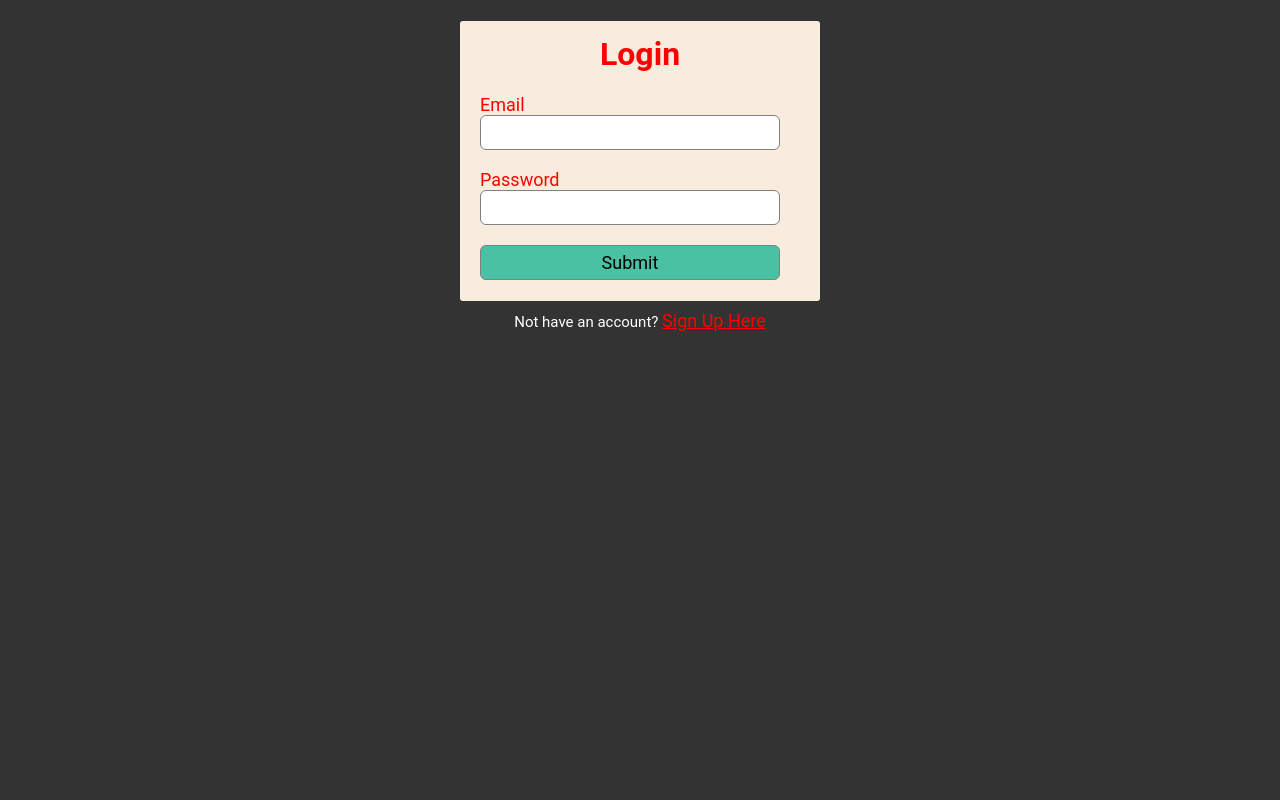
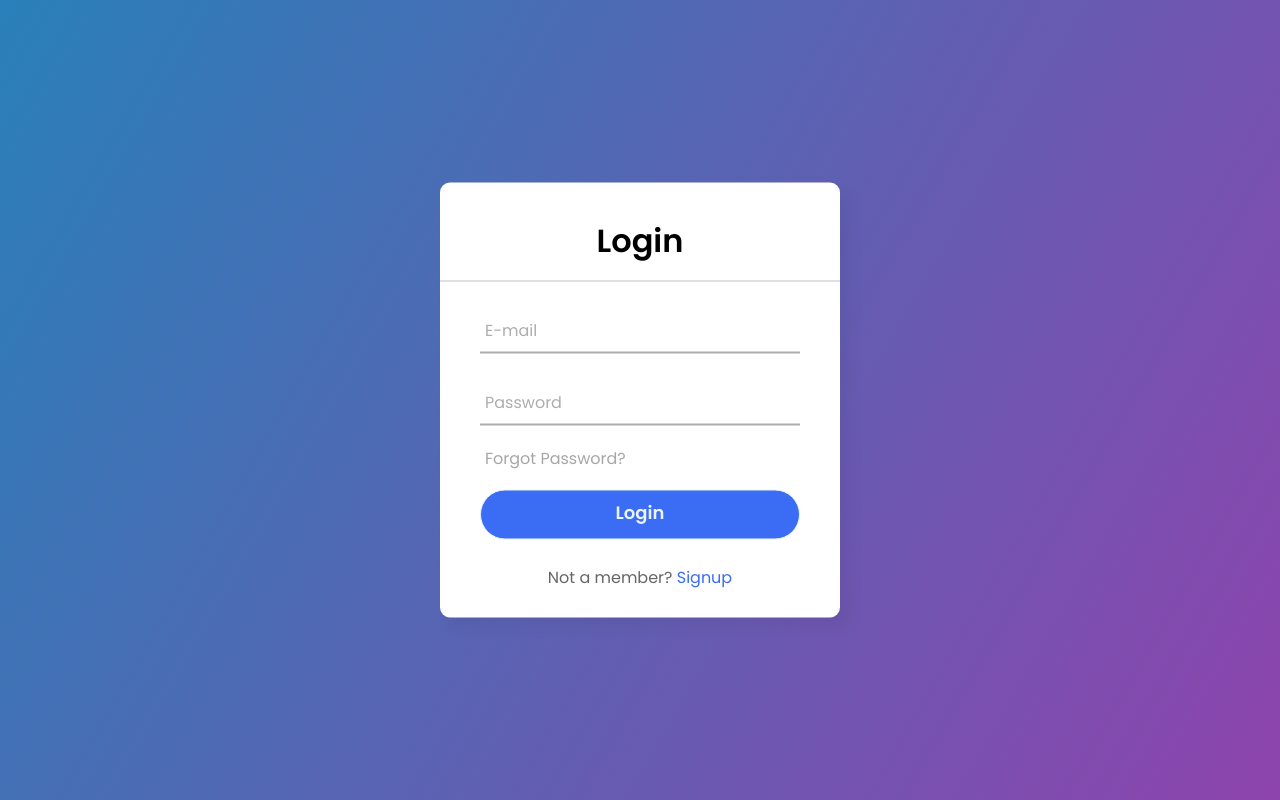
Before and after one commit to omarragab50/Motor_Gate_2, a PHP site: page /login.html in a window 1280 px wide. Run offline with PHP 8.4, Linux system fonts and the light colour scheme.

Commit message:
modify a signup lognin and scrool botun

```diff
--- /dev/null
+++ b/css/logn.css
@@ -0,0 +1,113 @@
+@import url('https://fonts.googleapis.com/css2?family=Noto+Sans:wght@700&family=Poppins:wght@400;500;600&display=swap');
+*{
+  margin: 0;
+  padding: 0;
+  box-sizing: border-box;
+  font-family: "Poppins", sans-serif;
+}
+body{
+  margin: 0;
+  padding: 0;
+  background: linear-gradient(120deg,#2980b9, #8e44ad);
+  height: 100vh;
+  overflow: hidden;
+}
+.center{
+  position: absolute;
+  top: 50%;
+  left: 50%;
+  transform: translate(-50%, -50%);
+  width: 400px;
+  background: white;
+  border-radius: 10px;
+  box-shadow: 10px 10px 15px rgba(0,0,0,0.05);
+}
+.center h1{
+  text-align: center;
+  padding: 20px 0;
+  border-bottom: 1px solid silver;
+}
+.center form{
+  padding: 0 40px;
+  box-sizing: border-box;
+}
+form .txt_field{
+  position: relative;
+  border-bottom: 2px solid #adadad;
+  margin: 30px 0;
+}
+.txt_field input{
+  width: 100%;
+  padding: 0 5px;
+  height: 40px;
+  font-size: 16px;
+  border: none;
+  background: none;
+  outline: none;
+}
+.txt_field label{
+  position: absolute;
+  top: 50%;
+  left: 5px;
+  color: #adadad;
+  transform: translateY(-50%);
+  font-size: 16px;
+  pointer-events: none;
+  transition: .5s;
+}
+.txt_field span::before{
+  content: '';
+  position: absolute;
+  top: 40px;
+  left: 0;
+  width: 0%;
+  height: 2px;
+  background: #3a6cf4;
+  transition: .5s;
+}
+.txt_field input:focus ~ label,
+.txt_field input:valid ~ label{
+  top: -5px;
+  color: #3a6cf4;
+}
+.txt_field input:focus ~ span::before,
+.txt_field input:valid ~ span::before{
+  width: 100%;
+}
+.pass{
+  margin: -5px 0 20px 5px;
+  color: #a6a6a6;
+  cursor: pointer;
+}
+.pass:hover{
+  text-decoration: underline;
+}
+input[type="submit"]{
+  width: 100%;
+  height: 50px;
+  border: 1px solid;
+  background: #3a6cf4;
+  border-radius: 25px;
+  font-size: 18px;
+  color: #e9f4fb;
+  font-weight: 700;
+  cursor: pointer;
+  outline: none;
+}
+input[type="submit"]:hover{
+  border-color: #3a6cf4;
+  transition: .5s;
+}
+.signup_link{
+  margin: 30px 0;
+  text-align: center;
+  font-size: 16px;
+  color: #666666;
+}
+.signup_link a{
+  color: #3a6cf4;
+  text-decoration: none;
+}
+.signup_link a:hover{
+  text-decoration: underline;
+}
--- a/css/main.css
+++ b/css/main.css
@@ -574,7 +574,7 @@ color: #601cfc;
 }
 /* End Contact */
 /* Start sign Up */
-body {
+/* body {
    background-color: #333;
    font-family: 'Roboto', sans-serif;
 }
@@ -638,10 +638,10 @@ input[type="submit"]:active {
 .para-2 a {
    color: red;
    font-size: 18px;
-}
+} */
 /* End sign Up  */
 /* Start login */
-.login-box {
+/* .login-box {
    width: 360px;
    height: 280px;
    margin: auto;
@@ -682,7 +682,7 @@ input[type="submit"]:active {
    color: #49c1a2;
    font-size: 18px;
    color: red;
-}
+} */
 /* End login */
 /* Start Footer */
 .footer {
@@ -732,3 +732,21 @@ input[type="submit"]:active {
    color: red;
 }
 /* End Footer */
+/* buttom up */
+.up {
+   position: fixed;
+   bottom: 30px;
+   right: -50px;
+   background-color: #ff5722;
+   color: white;
+   font-weight: bold;
+   font-size: 30px;
+   padding: 5px;
+   border-radius: 4px;
+   font-family: Arial, Tahoma;
+   cursor: pointer;
+   transition: 0.2s;
+}
+.up.show {
+   right: 10px;
+}
--- a/index.html
+++ b/index.html
@@ -25,7 +25,7 @@
         <ul>
           <li><a href="#" class="active">Home</a></li>
           <li>
-            <a href="C:\Users\USER\motor_2\Motor_Gate_2\sale.html">Sale</a>
+            <a href="C:\Users\USER\motor_2\Motor_Gate_2\sale.html">Add Car</a>
             <!-- <div class="dropdown">
               <ul>
                   <li><a href="#">New</a></li>
@@ -46,7 +46,7 @@
           <li><a href="#About">For Rent</a></li>
           <li><a href="#Pricing">Car News</a></li>
           <li><a href="#Contact">Contact</a></li>
-          <li><a href="C:\Motor Gate\signup.html">Sign Up</a></li>
+          <li><a href="C:\Users\USER\motor_2\Motor_Gate_2\signup.html">Sign Up</a></li>
         </ul>
         <!--  -->
         <img src="images/user.png" class="user-pic" onclick="toggleMenu()" >
@@ -290,6 +290,8 @@
     </div>
   </div>
   <!-- End Footer -->
+  <!-- button scroll -->
+  <span class="up">UP</span>
   <script src="main.js"></script>
 </body>
 </html>
--- a/login.html
+++ b/login.html
@@ -7,14 +7,14 @@
   <title>Login</title>
   <link rel="stylesheet" href="css/normalize.css">
   <link rel="stylesheet" href="css/all.min.css">
-  <link rel="stylesheet" href="css/main.css">
+  <link rel="stylesheet" href="css/logn.css">
   <!-- Google Font -->
   <link rel="preconnect" href="https://fonts.googleapis.com">
   <link rel="preconnect" href="https://fonts.gstatic.com" crossorigin>
   <link href="https://fonts.googleapis.com/css2?family=Open+Sans:wght@400;700&display=swap" rel="stylesheet">
 </head>
 <body>
-  <div class="login-box">
+  <!-- <div class="login-box">
     <h1>Login</h1>
     <form>
       <label>Email</label>
@@ -24,6 +24,26 @@
       <input class="save" type="submit">
     </form>
   </div>
-  <p class="para-3">Not have an account? <a href="signup.html">Sign Up Here</a></p>
+  <p class="para-3">Not have an account? <a href="signup.html">Sign Up Here</a></p> -->
+  <div class="center">
+    <h1>Login</h1>
+    <form method="post">
+      <div class="txt_field">
+        <input type="text" required>
+        <span></span>
+        <label>E-mail</label>
+      </div>
+      <div class="txt_field">
+        <input type="password" required>
+        <span></span>
+        <label>Password</label>
+      </div>
+      <div class="pass">Forgot Password?</div>
+      <input type="submit" value="Login">
+      <div class="signup_link">
+        Not a member? <a href="signup.html">Signup</a>
+      </div>
+    </form>
+  </div>
 </body>
 </html>
```
Also changed, not shown: css/signup.css (added, +119 -0 lines), main.js (+19 -0 lines), sale.html (+12 -1 lines), signup.html (+36 -3 lines).
